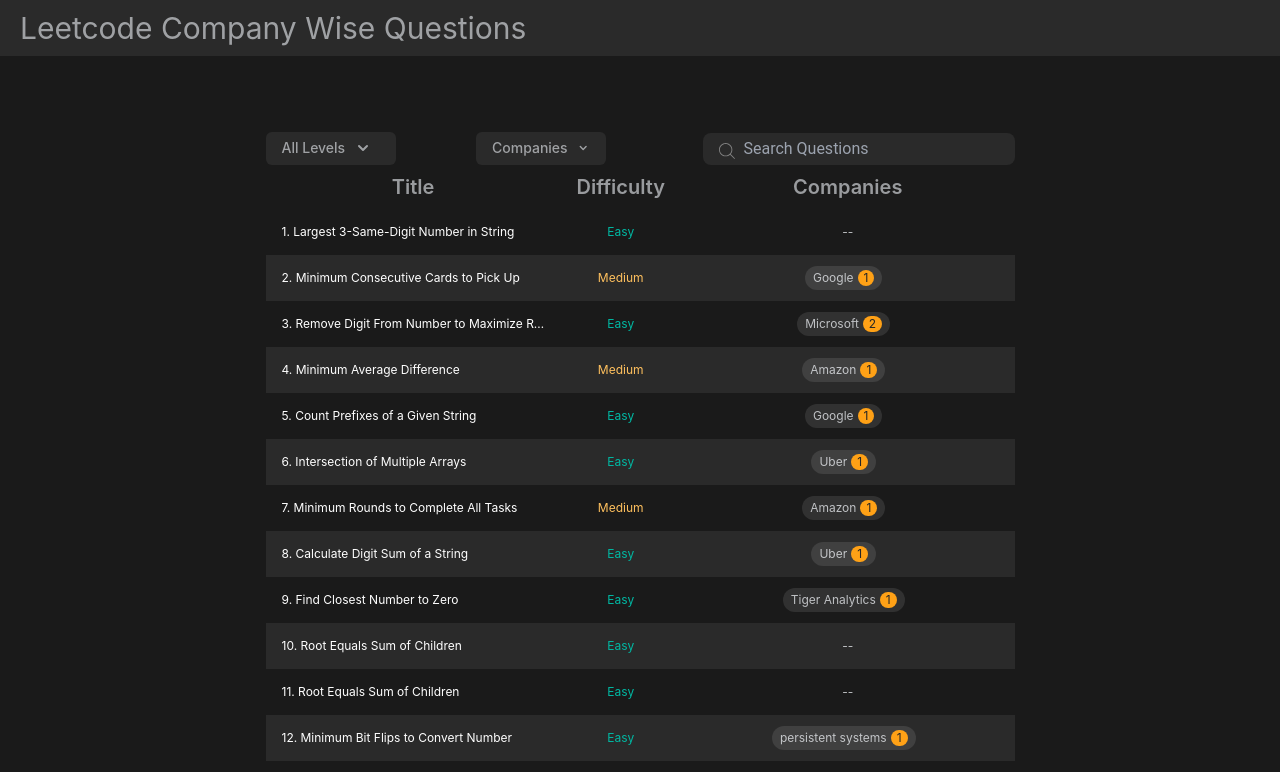
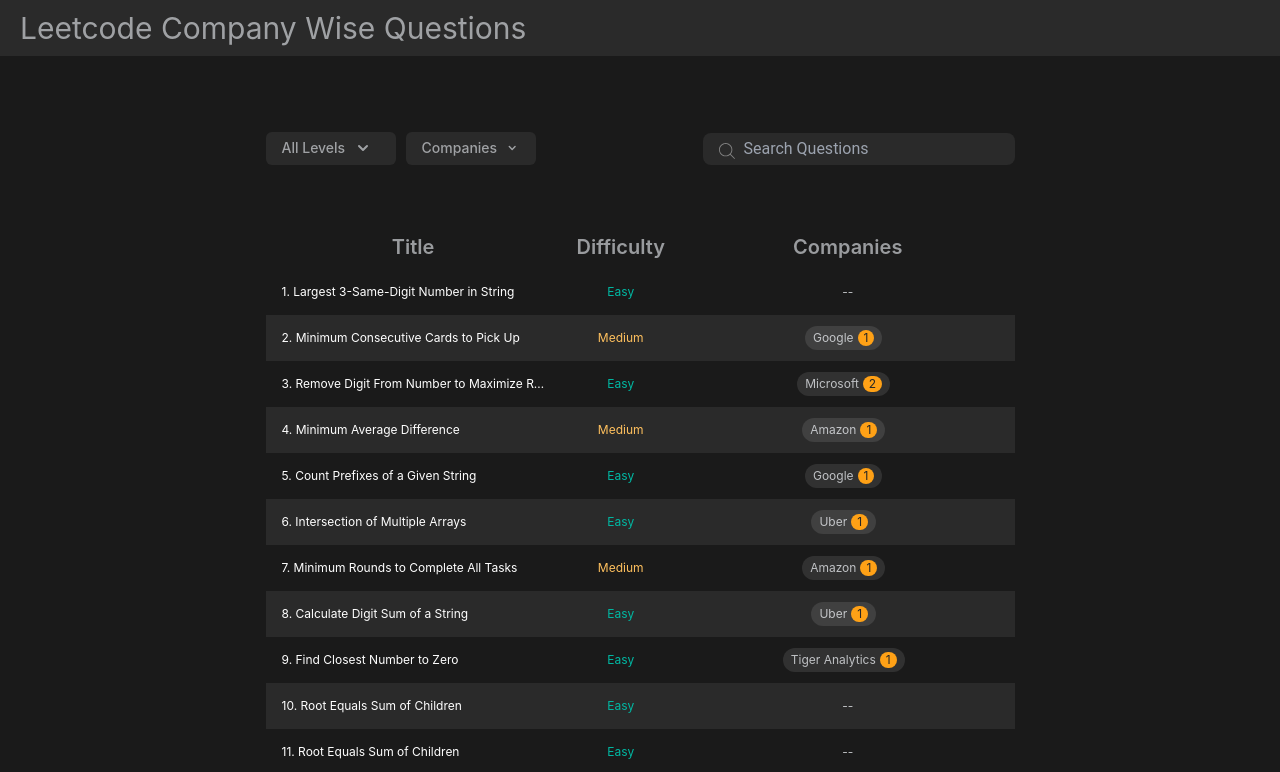
Before and after one commit to ymisra18/LCCWQ, a React (Create React App) app: page / in a window 1280 px wide. Shown: the top 772 px of the page. Built offline with nearby package versions, Linux system fonts and the light colour scheme.

Commit message:
(fix): style fix.

```diff
--- a/src/components/popoverPanel/PopoverPanel.tsx
+++ b/src/components/popoverPanel/PopoverPanel.tsx
@@ -15,7 +15,7 @@ const PopoverPanel: React.FC<PopoverPanelProps> = ({ buttonText }) => {
   const [expanded, setExpanded] = useState(false);
   const [searchText, setSearchText] = useState('');
 
-  const maxItemsToShow = 20;
+  const maxItemsToShow = 23;
 
   const handleSearchChange = (value: string) => {
     setSearchText(value.trim().toLowerCase());
--- a/src/components/questionsGrid/QuestionsGrid.tsx
+++ b/src/components/questionsGrid/QuestionsGrid.tsx
@@ -70,15 +70,19 @@ const QuestionsGrid = () => {
   return (
     <>
       <div className="p-6 lg:mx-[241.5px]">
-        <div className="flex justify-between">
-          <div>
+        <div className="flex justify-between mb-[60px]">
+          <div className="flex">
+            <div className="mr-[10px]">
+              {' '}
               <DropdownMenu
                 options={options}
                 selectedOption={selectedDifficultyLevel}
                 handleChange={handleDifficultyChange}
               />
             </div>
-          <div>
+
+            {/* </div>
+          <div> */}
             <PopoverPanel buttonText="Companies" />
           </div>
           <Searchbar
```
Lines whose indentation alone changed are shown as unchanged.
